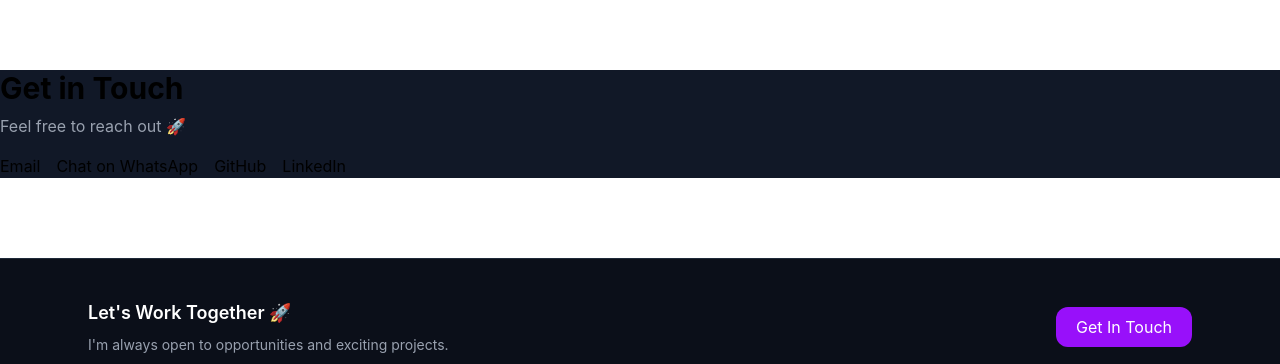
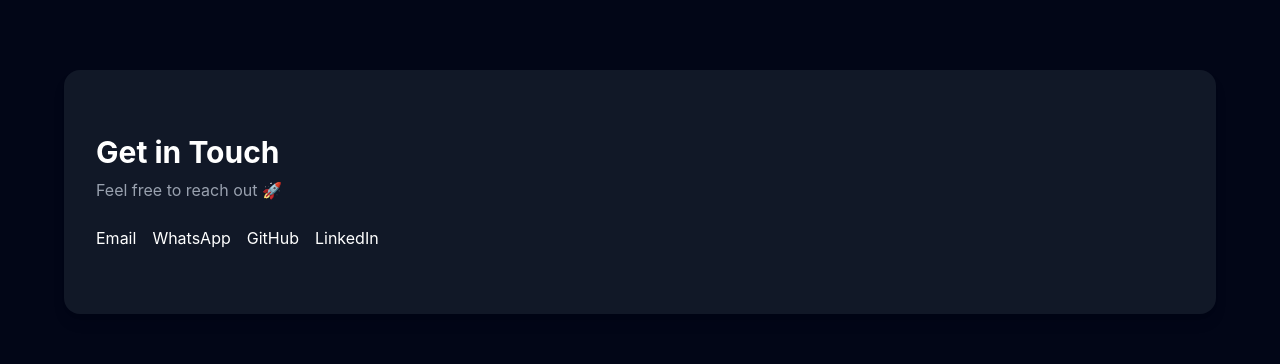
Before and after one commit to ZunedKhan07/Portf_O_JK, a React (Vite) app in the folder client/: page / in a window 1280 px wide. Shown: the part 883-1247 px from the top of the page. Built offline with nearby package versions, Linux system fonts and the light colour scheme; no server answers.

Commit message:
feat: enhance Contact section layout and styling

```diff
--- a/client/src/components/home/Contect.jsx
+++ b/client/src/components/home/Contect.jsx
@@ -1,17 +1,35 @@
 export default function Contact() {
   return (
-    <section id="contact" className="bg-[#111827] mt-20">
-      <h2 className="text-3xl font-bold">Get in Touch</h2>
+    <section
+      id="contact"
+      className="mt-20 px-6"
+    >
+      <div className="bg-[#111827] max-w-6xl mx-auto py-16 px-8 rounded-2xl shadow-lg">
 
-      <p className="text-gray-400 mt-2">
-        Feel free to reach out 🚀
-      </p>
+        <h2 className="text-3xl font-bold mb-2">Get in Touch</h2>
 
-      <div className="mt-4 flex gap-4">
-        <a href="mailto:zunedkhan107@gmail.com">Email</a>
-        <a href="https://wa.me/917023400518" target="_blank">Chat on WhatsApp</a>
-        <a href="https://github.com/ZunedKhan07" target="_blank">GitHub</a>
-        <a href="https://www.linkedin.com/in/junedkhan-062785290" target="_blank">LinkedIn</a>
+        <p className="text-gray-400 mb-6">
+          Feel free to reach out 🚀
+        </p>
+
+        <div className="flex flex-wrap gap-4">
+          <a href="mailto:zunedkhan107@gmail.com" className="hover:text-purple-400">
+            Email
+          </a>
+
+          <a href="https://wa.me/917023400518" target="_blank" className="hover:text-purple-400">
+            WhatsApp
+          </a>
+
+          <a href="https://github.com/ZunedKhan07" target="_blank" className="hover:text-purple-400">
+            GitHub
+          </a>
+
+          <a href="https://www.linkedin.com/in/junedkhan-062785290" target="_blank" className="hover:text-purple-400">
+            LinkedIn
+          </a>
+        </div>
+
       </div>
     </section>
   );
--- a/client/src/index.css
+++ b/client/src/index.css
@@ -1,7 +1,10 @@
 @import "tailwindcss";
 
 
-
+body {
+  background-color: #020617; /* dark navy */
+  color: white;
+}
 
 
 
```
